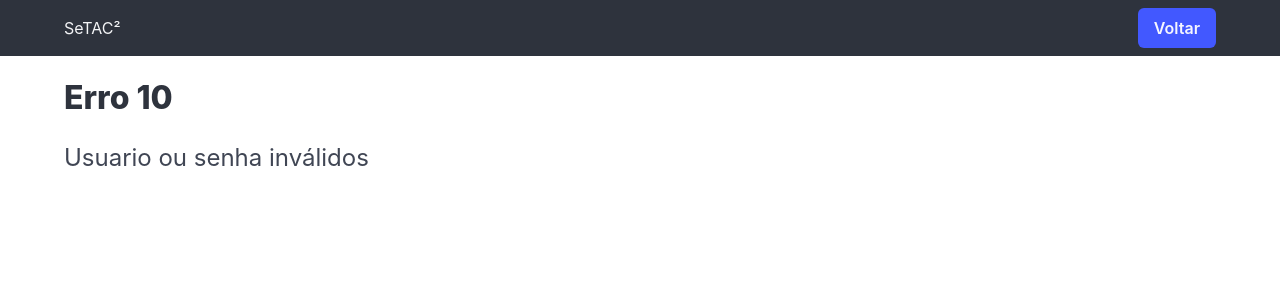
After one commit to NathalieMartins/Setac-Web, a PHP site: page /erro10.php in a window 1280 px wide. The commit adds this page. Shown: the top 300 px of the page. Run offline with PHP 8.4, Linux system fonts and the light colour scheme; some libraries are stand-ins or nearby versions.

Commit message:
Adiciona classe para exibição de erros
Signed-off-by: Mikael Messias <mikaelmessias@outlook.com>

```diff
--- /dev/null
+++ b/src/erro10.php
@@ -0,0 +1,13 @@
+<?php
+
+include_once('view/Template.php');
+
+$page = new Template();
+
+$page->title = "erro";
+$page->codigo = "10";
+$page->mensagem = "Usuario ou senha inválidos";
+
+$page->render('erro.phtml');
+
+?>
--- /dev/null
+++ b/src/view/erro.phtml
@@ -0,0 +1,35 @@
+<?php include "view/include/title_config.phtml"; ?>
+
+<!DOCTYPE html>
+<html lang="pt-br">
+  <head>
+    <?php include "view/include/head_tags.phtml"; ?>
+
+    <link rel="stylesheet" type="text/css" href="view/css/login.css">
+    <link rel="stylesheet" type="text/css" href="view/css/general.css">
+  </head>
+
+  <body>
+
+    <?php include_once "view/include/navigation.phtml" ?>
+
+    <br>
+
+    <div class="container">
+      <div class="columns is-vcentered">
+        <div class="column">
+          <div class="content">
+            <h1 class="title">
+              <?php
+                echo ucfirst($this->title) . " " . $this->codigo;
+              ?>
+            </h1>
+            <p class="is-size-4""><?php echo $this->mensagem ?></p>
+          </div>
+        </div>
+      </div>
+    </div>
+
+    <script src="view/js/navbar.js"></script>
+  </body>
+</html>
--- a/src/view/include/navigation.phtml
+++ b/src/view/include/navigation.phtml
@@ -16,7 +16,13 @@
       <div class="navbar-end">
         <div class="navbar-item">
           <div class="field is-grouped is-dark">
+            <?php if($this->title === "erro") {?>
+              <a class="button is-link" href="login.php">
+                <strong>Voltar</strong>
+              </a>
+            <?php } else {?>
             <p class="control">
+
               <?php if($this->title === "cadastro") {?>
               <a class="button is-link" href="cadastro.php">
                 <strong>Cadastro</strong>
@@ -38,6 +44,7 @@
               </a>
               <?php } ?>
             </p>
+            <?php } ?>
           </div>
         </div>
       </div>
```
Also changed, not shown: src/controller/Authentication.php (+8 -7 lines), src/view/template.php (deleted, +0 -33 lines).
